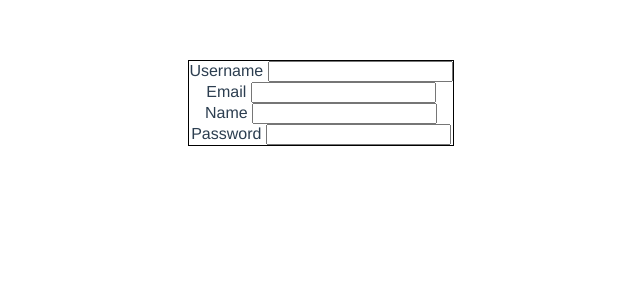
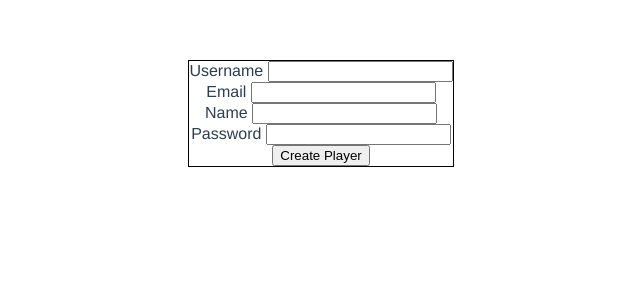
Before and after one commit to wilsonrocks/simuchess, a Vue app in the folder frontend/: page / in a window 1280 px wide. Shown: the top 300 px of the page, without its empty margins (319-959 px from the left). Built offline with nearby package versions, Linux system fonts and the light colour scheme.

Commit message:
allow frontend to create players

```diff
--- a/frontend/package.json
+++ b/frontend/package.json
@@ -8,6 +8,7 @@
     "lint": "vue-cli-service lint"
   },
   "dependencies": {
+    "axios": "^0.18.0",
     "register-service-worker": "^1.0.0",
     "vue": "^2.5.17"
   },
--- a/frontend/src/components/CreatePlayer.vue
+++ b/frontend/src/components/CreatePlayer.vue
@@ -21,22 +21,35 @@
         <input type="password" v-model="password"/>
       </label>
 
+      <button v-on:click.prevent="createPlayerApiCall">
+        Create Player
+      </button>
+
     </form>
   </div>
 </template>
 
 <script>
+import axios from 'axios';
+
 export default {
   name: "CreatePlayer",
   props: {},
-  data() {
+  data: () => {
     return {
       username: "",
       name: "",
       email: "",
       password: ""
     };
-  }
+  },
+  methods: {
+    createPlayerApiCall () {
+      const payload = {...this.$data};
+      axios.post('http://localhost:3000/player', payload);
+    }
+  },
+
 };
 </script>
 
```
Also changed, not shown: 2 other files (tests, documents, lock files or other folders).
